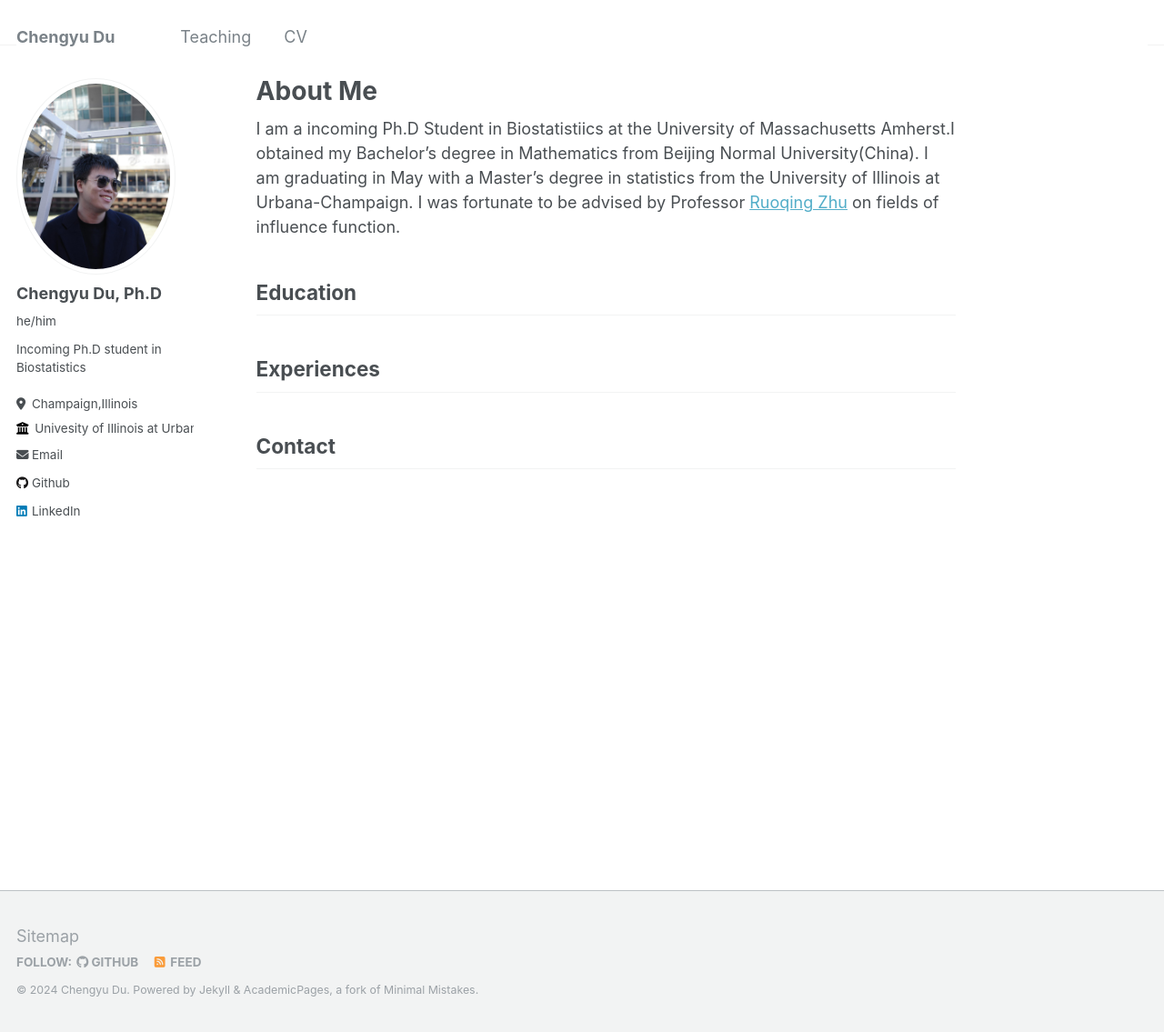
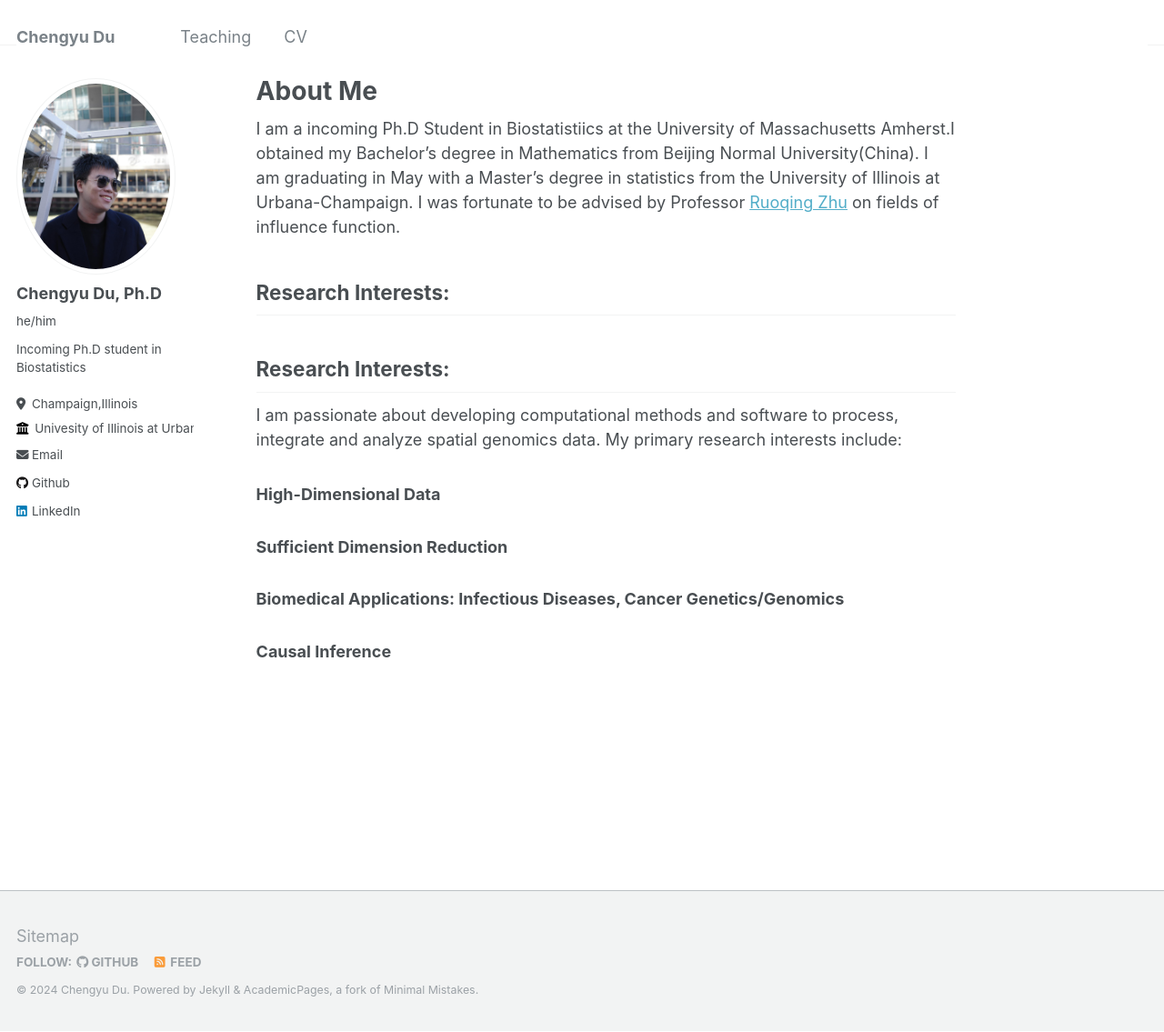
Before and after one commit to ChengyuRicardoDu/ChengyuRicardoDu.github.io, a Jekyll site: the page built from _pages/about.md, in a window 1280 px wide and 1135 px high. Shown: the whole window at 91% size. Built offline with Jekyll 4.4.1, drawn with Linux system fonts in a browser that asks for light colours.

Commit message:
Update about.md

```diff
--- a/_pages/about.md
+++ b/_pages/about.md
@@ -12,11 +12,15 @@ redirect_from:
 I am a incoming Ph.D Student in Biostatistiics at the University of Massachusetts Amherst.I obtained my Bachelor’s degree in Mathematics from Beijing Normal University(China). I am graduating in May with a Master's degree in statistics from the University of Illinois at Urbana-Champaign. I was fortunate to be advised by Professor [Ruoqing Zhu](https://sites.google.com/site/teazrq/home) on fields of influence function.
 
 
-Education
+Research Interests:
 ------
 
-Experiences
+Research Interests:
 ------
 
-Contact
-------
+I am passionate about developing computational methods and software to process, integrate and analyze spatial genomics data. My primary research interests include:
+
+### High-Dimensional Data
+### Sufficient Dimension Reduction
+### Biomedical Applications: Infectious Diseases, Cancer Genetics/Genomics
+### Causal Inference
```
